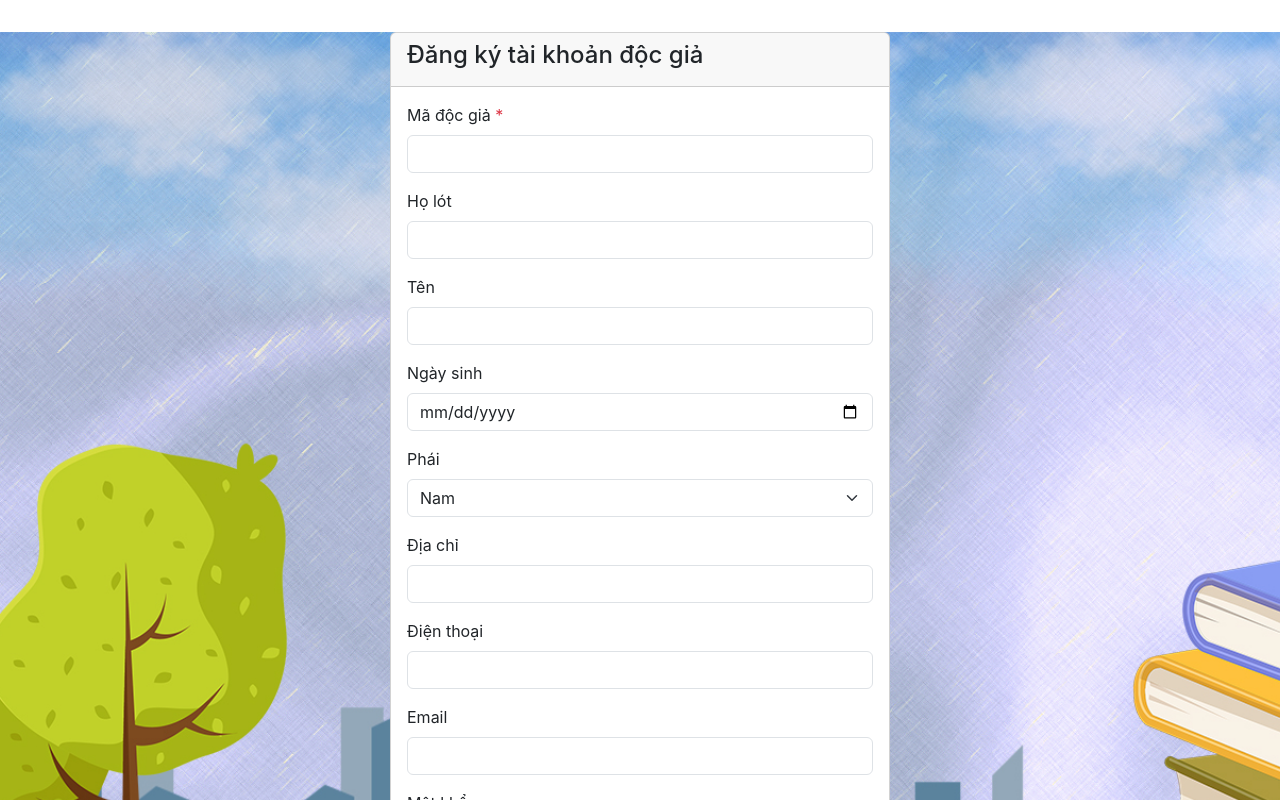
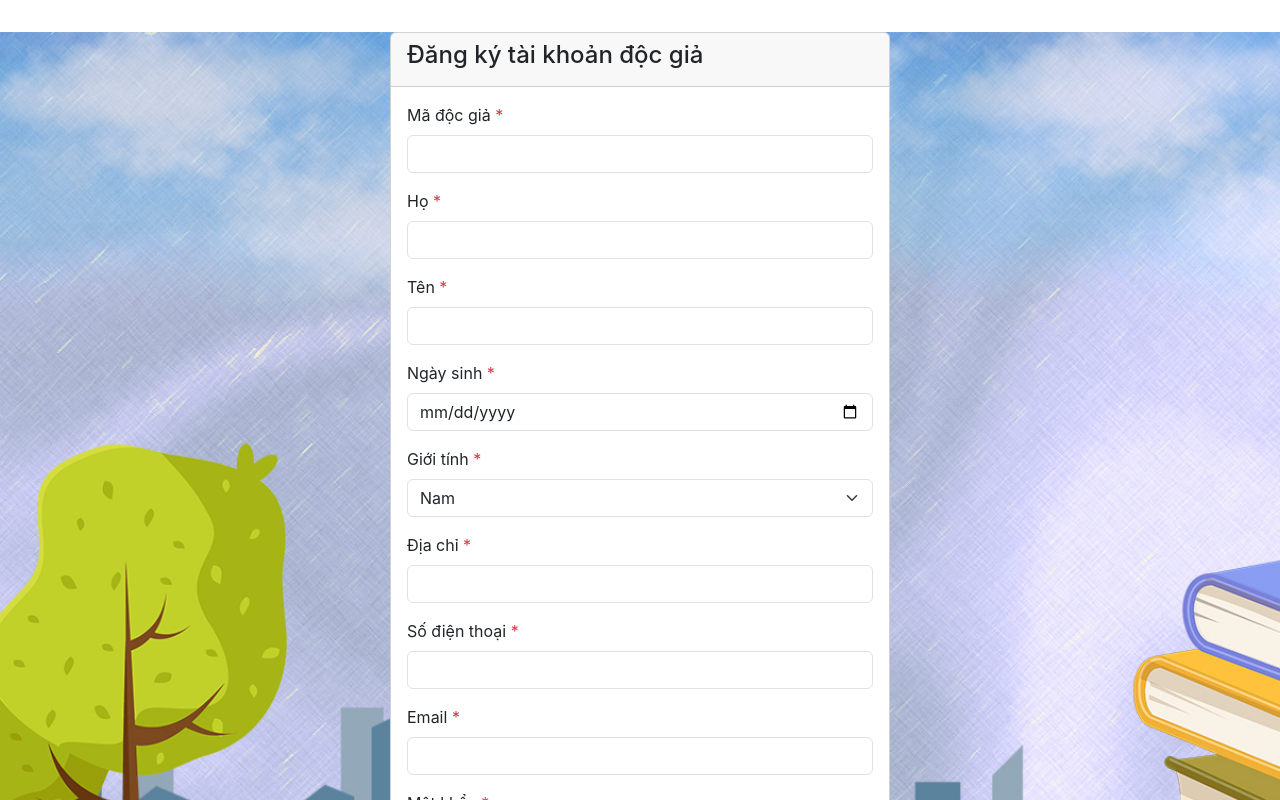
Before and after one commit to tploc03/B2105973_TranPhuocLoc_Library-Frontend, a Vue app: page /register in a window 1280 px wide. Shown: the top 800 px of the page. Built offline with nearby package versions, Linux system fonts and the light colour scheme.

Commit message:
Add * for register form

```diff
--- a/src/components/auth/RegisterForm.vue
+++ b/src/components/auth/RegisterForm.vue
@@ -28,38 +28,38 @@
             </div>
           </div>
           <div class="mb-3">
-            <label class="form-label">Họ lót</label>
+            <label class="form-label">Họ <span class="text-danger">*</span> </label>
             <input type="text" class="form-control" v-model="formData.hoLot" required>
           </div>
           <div class="mb-3">
-            <label class="form-label">Tên</label>
+            <label class="form-label">Tên <span class="text-danger">*</span> </label>
             <input type="text" class="form-control" v-model="formData.ten" required>
           </div>
           <div class="mb-3">
-            <label class="form-label">Ngày sinh</label>
+            <label class="form-label">Ngày sinh <span class="text-danger">*</span> </label>
             <input type="date" class="form-control" v-model="formData.ngaySinh" required>
           </div>
           <div class="mb-3">
-            <label class="form-label">Phái</label>
+            <label class="form-label">Giới tính <span class="text-danger">*</span> </label>
             <select class="form-select" v-model="formData.phai" required>
               <option value="Nam">Nam</option>
               <option value="Nữ">Nữ</option>
             </select>
           </div>
           <div class="mb-3">
-            <label class="form-label">Địa chỉ</label>
+            <label class="form-label">Địa chỉ <span class="text-danger">*</span> </label>
             <input type="text" class="form-control" v-model="formData.diaChi" required>
           </div>
           <div class="mb-3">
-            <label class="form-label">Điện thoại</label>
+            <label class="form-label">Số điện thoại <span class="text-danger">*</span> </label>
             <input type="tel" class="form-control" v-model="formData.dienThoai" required>
           </div>
           <div class="mb-3">
-            <label class="form-label">Email</label>
+            <label class="form-label">Email <span class="text-danger">*</span> </label>
             <input type="email" class="form-control" v-model="formData.email" required>
           </div>
           <div class="mb-3">
-            <label class="form-label">Mật khẩu</label>
+            <label class="form-label">Mật khẩu <span class="text-danger">*</span> </label>
             <input type="password" class="form-control" v-model="formData.password" required>
           </div>
           <button type="submit" class="btn btn-primary w-100" :disabled="loading">
```
